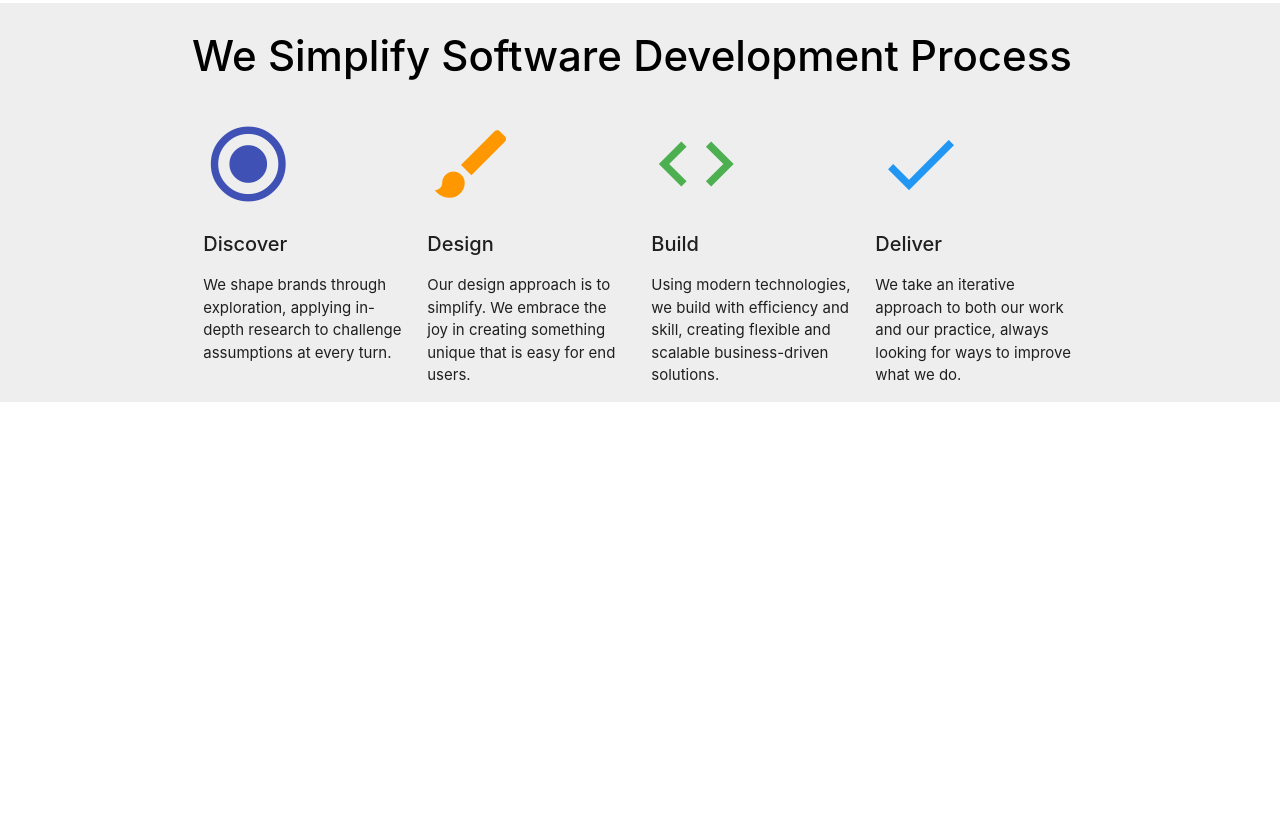
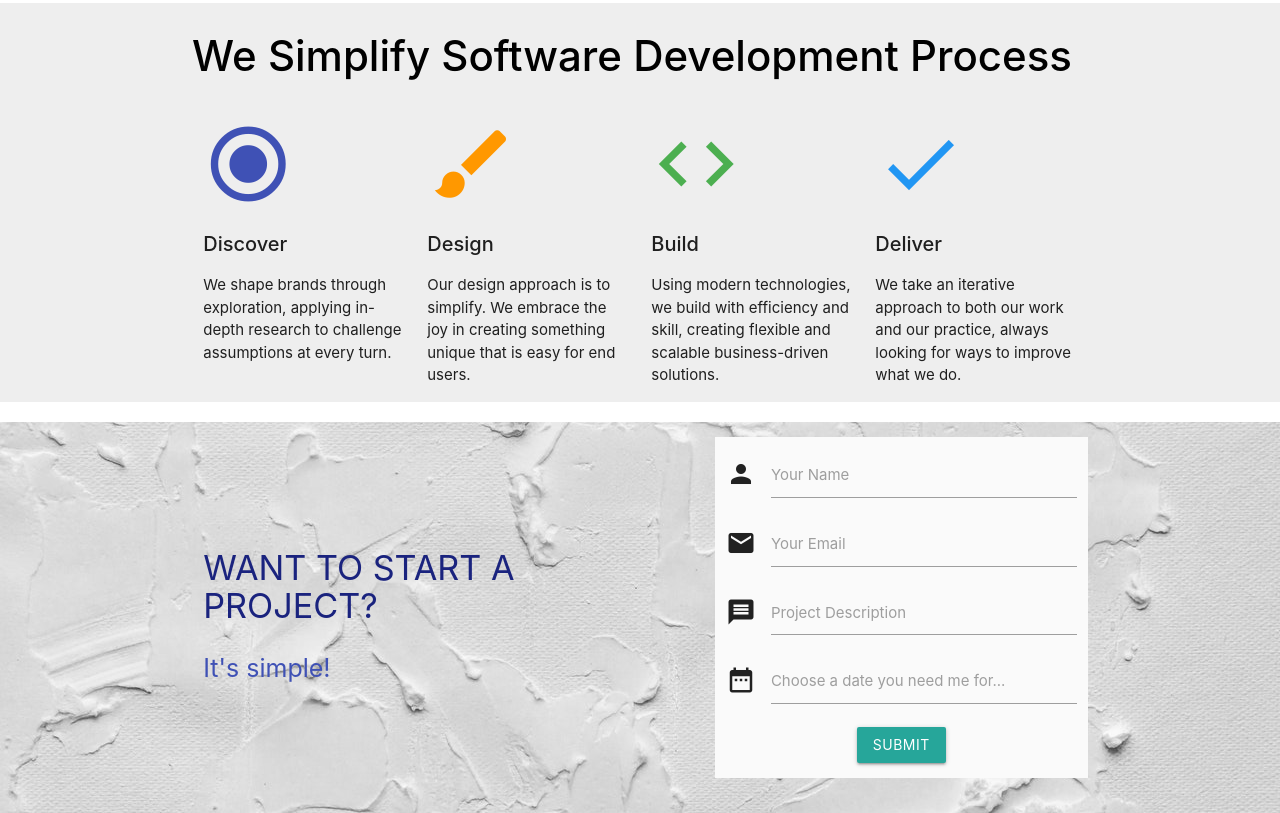
Before and after one commit to harshitasingh017/Materialized-CSS-based-IT-company-website, a plain HTML site: page index.html in a window 1280 px wide. Shown: the part 2463-3276 px from the top of the page. Before the commit the page ends 2885 px from the top, so only its background shows below. Drawn offline with nearby package versions, Linux system fonts and the light colour scheme.

Commit message:
contact form

```diff
--- a/index.html
+++ b/index.html
@@ -83,6 +83,17 @@
 
         .methodology .methodexp{
             font-size: 20px;
+        }
+
+        .contactform{
+            background: url(images/form.jpg);
+        }
+        .contactform .formtitle{
+            padding-top: 90px;
+        }
+
+        .contactform .simple{
+            font-size: 25px;
         }
 
         @media screen and (max-width: 670px) {
@@ -281,6 +292,52 @@
    </section>
 
 
+ <!-- contact form -->
+
+        <div class="contactform">
+        <section class="section container scrollspy " id="contact">
+    <div class="row">
+      <div class="col s12 l5">
+        <h4 class="indigo-text text-darken-4 formtitle">WANT TO START A PROJECT?</h4>
+
+        <p class="simple indigo-text lighten-5">It's simple!</p>
+      </div>
+      <div class="col s12 l5 offset-l2 grey lighten-5">
+        <form>
+            <div class="input-field">
+            <i class="material-icons prefix">person</i>
+            <input type="text" id="text">
+            <label for="email">Your Name</label>
+          </div>
+          <div class="input-field">
+            <i class="material-icons prefix">email</i>
+            <input type="email" id="email">
+            <label for="email">Your Email</label>
+          </div>
+          <div class="input-field">
+            <i class="material-icons prefix">message</i>
+            <textarea id="message" class="materialize-textarea" cols="20" rows="20"></textarea>
+            <label for="message">Project Description</label>
+
+          </div>
+
+            <div class="input-field">
+            <i class="material-icons prefix">date_range</i>
+            <input type="text" id="date" class="datepicker">
+            <label for="date">Choose a date you need me for...</label>
+          </div>
+
+          <div class="input-field center">
+            <button class="btn">Submit</button>
+          </div>
+        </form>
+      </div>
+    </div>
+
+  </section>
+        </div>
+
+
     <script src="https://code.jquery.com/jquery-3.5.1.min.js"></script>
 
   <script src="https://cdnjs.cloudflare.com/ajax/libs/materialize/1.0.0-beta/js/materialize.min.js"></script>
@@ -300,6 +357,9 @@ $('.carousel').carousel('next');
       }, 3000);
 
 $('.parallax').parallax();
+ $('.datepicker').datepicker({
+            disableWeekends: true
+        });
         });
 
 /**autoplay()
```
Also changed, not shown: images/form.jpg (added).
